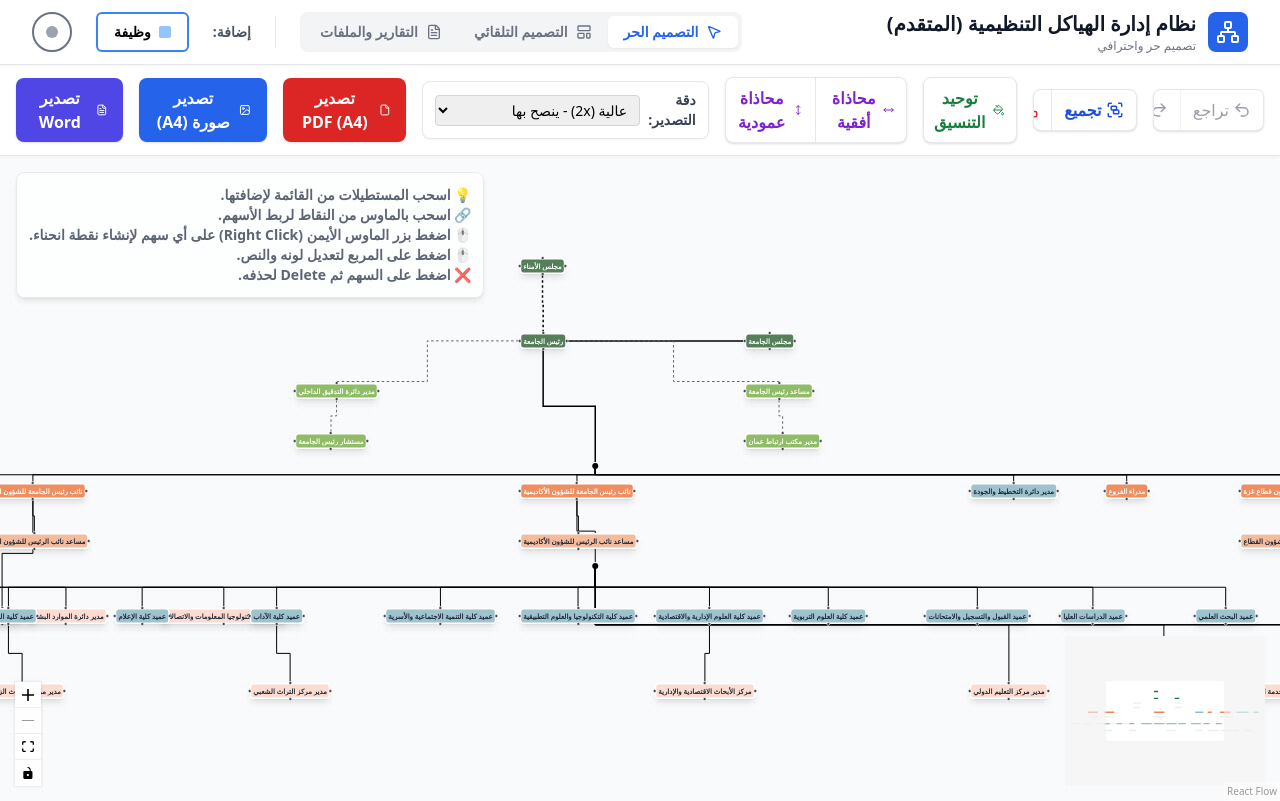
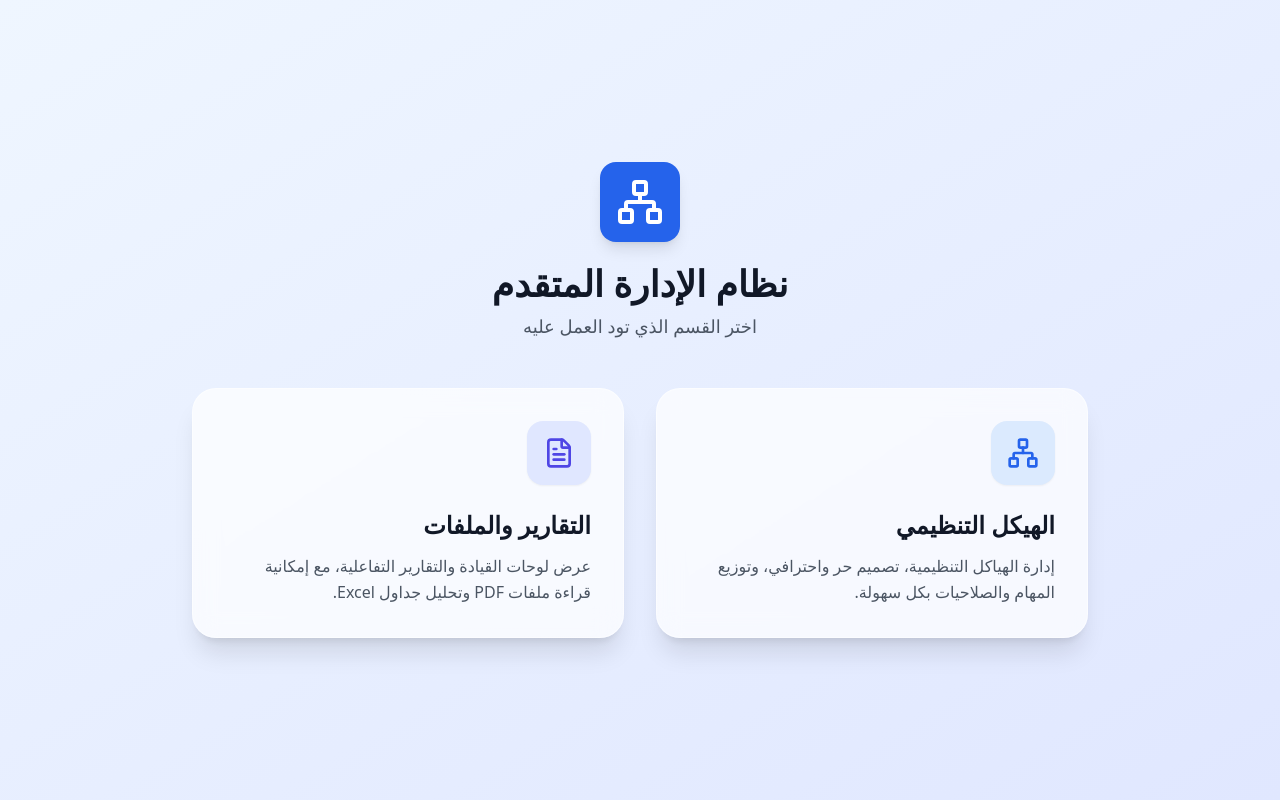
Before and after one commit to abuayham/Abed-Maraqa, a React (Vite) app: page / in a window 1280 px wide. Built offline with nearby package versions, Linux system fonts and the light colour scheme.

Commit message:
feat: إضافة الشاشة الرئيسية للتطبيق

```diff
--- a/src/App.tsx
+++ b/src/App.tsx
@@ -1,11 +1,16 @@
 import { useState } from 'react';
-import { Network, LayoutTemplate, MousePointer2, FileText } from 'lucide-react';
+import { Network, LayoutTemplate, MousePointer2, FileText, Home as HomeIcon } from 'lucide-react';
 import { ReactFlowChart } from './ReactFlowChart';
 import { AutoLayoutChart } from './AutoLayoutChart';
 import { ReportsTab } from './ReportsTab';
+import { Home } from './Home';
 
 function App() {
-  const [activeTab, setActiveTab] = useState<'free' | 'auto' | 'reports'>('free');
+  const [activeTab, setActiveTab] = useState<'home' | 'free' | 'auto' | 'reports'>('home');
+
+  if (activeTab === 'home') {
+    return <Home onSelectTab={setActiveTab} />;
+  }
 
   return (
     <div className="min-h-screen bg-gray-50 flex flex-col font-sans" dir="rtl">
@@ -52,6 +57,14 @@ function App() {
               >
                 <FileText size={16} />
                 التقارير والملفات
+              </button>
+              <div className="w-px h-6 bg-gray-300 mx-1 self-center"></div>
+              <button
+                onClick={() => setActiveTab('home')}
+                className="flex items-center justify-center p-1.5 rounded-md text-gray-500 hover:text-gray-700 hover:bg-gray-200 transition-colors"
+                title="الرئيسية"
+              >
+                <HomeIcon size={18} />
               </button>
             </div>
 
--- /dev/null
+++ b/src/Home.tsx
@@ -0,0 +1,56 @@
+import React from 'react';
+import { Network, FileText } from 'lucide-react';
+
+interface HomeProps {
+  onSelectTab: (tab: 'free' | 'reports') => void;
+}
+
+export function Home({ onSelectTab }: HomeProps) {
+  return (
+    <div className="min-h-screen bg-gradient-to-br from-blue-50 to-indigo-100 flex flex-col items-center justify-center p-6 font-sans" dir="rtl">
+      <div className="text-center mb-12">
+        <div className="bg-blue-600 text-white p-4 rounded-2xl inline-block mb-4 shadow-lg">
+          <Network size={48} />
+        </div>
+        <h1 className="text-4xl font-extrabold text-gray-900 mb-2">نظام الإدارة المتقدم</h1>
+        <p className="text-lg text-gray-600">اختر القسم الذي تود العمل عليه</p>
+      </div>
+
+      <div className="grid grid-cols-1 md:grid-cols-2 gap-8 max-w-4xl w-full">
+        {/* Structure Card */}
+        <button
+          onClick={() => onSelectTab('free')}
+          className="group relative bg-white/70 backdrop-blur-md border border-white/50 rounded-3xl p-8 shadow-xl hover:shadow-2xl transition-all duration-300 transform hover:-translate-y-2 text-right overflow-hidden"
+        >
+          <div className="absolute top-0 right-0 w-32 h-32 bg-blue-100 rounded-full blur-3xl -mr-10 -mt-10 transition-opacity group-hover:opacity-70 opacity-0"></div>
+          <div className="relative z-10">
+            <div className="bg-blue-100 text-blue-600 w-16 h-16 rounded-2xl flex items-center justify-center mb-6 shadow-sm">
+              <Network size={32} />
+            </div>
+            <h2 className="text-2xl font-bold text-gray-900 mb-3">الهيكل التنظيمي</h2>
+            <p className="text-gray-600 leading-relaxed">
+              إدارة الهياكل التنظيمية، تصميم حر واحترافي، وتوزيع المهام والصلاحيات بكل سهولة.
+            </p>
+          </div>
+        </button>
+
+        {/* Reports Card */}
+        <button
+          onClick={() => onSelectTab('reports')}
+          className="group relative bg-white/70 backdrop-blur-md border border-white/50 rounded-3xl p-8 shadow-xl hover:shadow-2xl transition-all duration-300 transform hover:-translate-y-2 text-right overflow-hidden"
+        >
+          <div className="absolute top-0 right-0 w-32 h-32 bg-indigo-100 rounded-full blur-3xl -mr-10 -mt-10 transition-opacity group-hover:opacity-70 opacity-0"></div>
+          <div className="relative z-10">
+            <div className="bg-indigo-100 text-indigo-600 w-16 h-16 rounded-2xl flex items-center justify-center mb-6 shadow-sm">
+              <FileText size={32} />
+            </div>
+            <h2 className="text-2xl font-bold text-gray-900 mb-3">التقارير والملفات</h2>
+            <p className="text-gray-600 leading-relaxed">
+              عرض لوحات القيادة والتقارير التفاعلية، مع إمكانية قراءة ملفات PDF وتحليل جداول Excel.
+            </p>
+          </div>
+        </button>
+      </div>
+    </div>
+  );
+}
```
